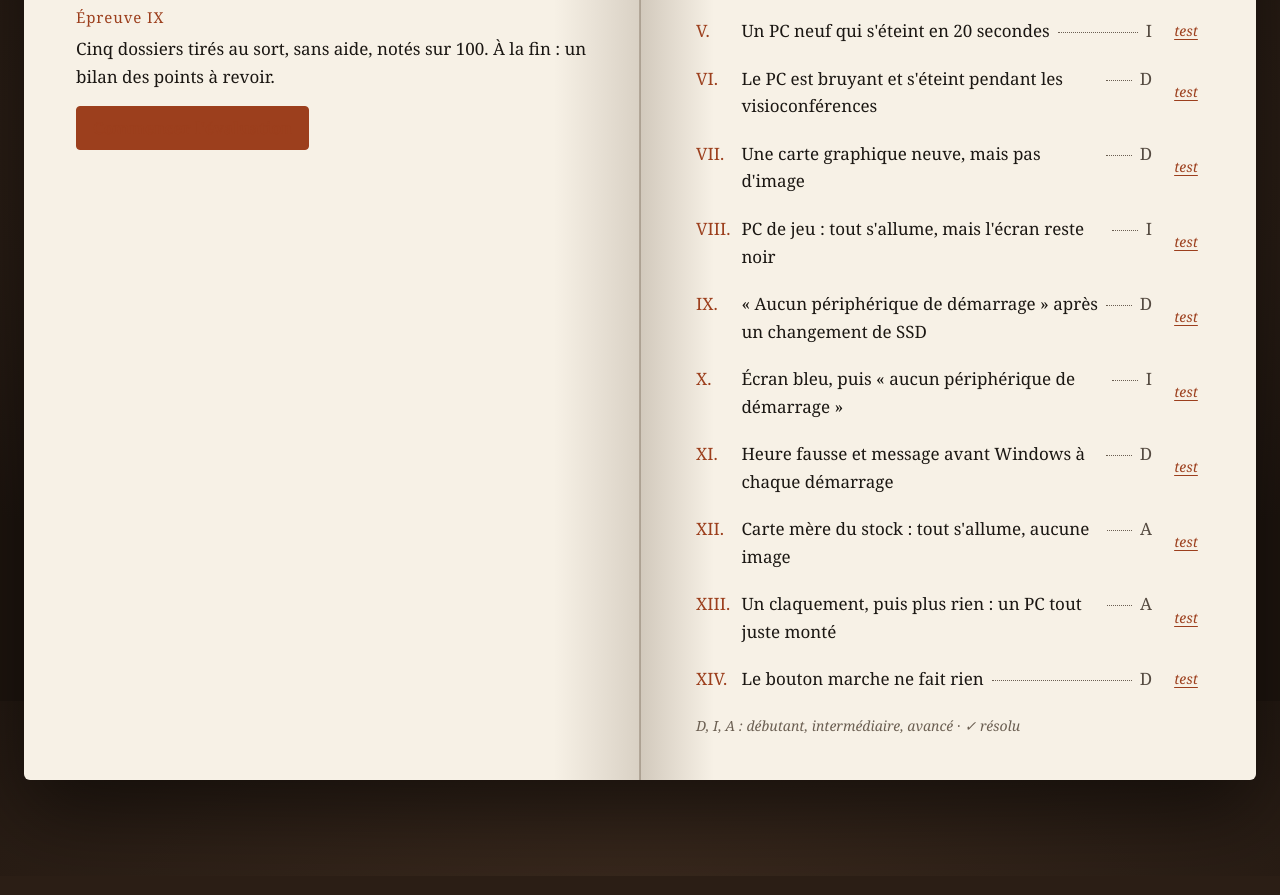
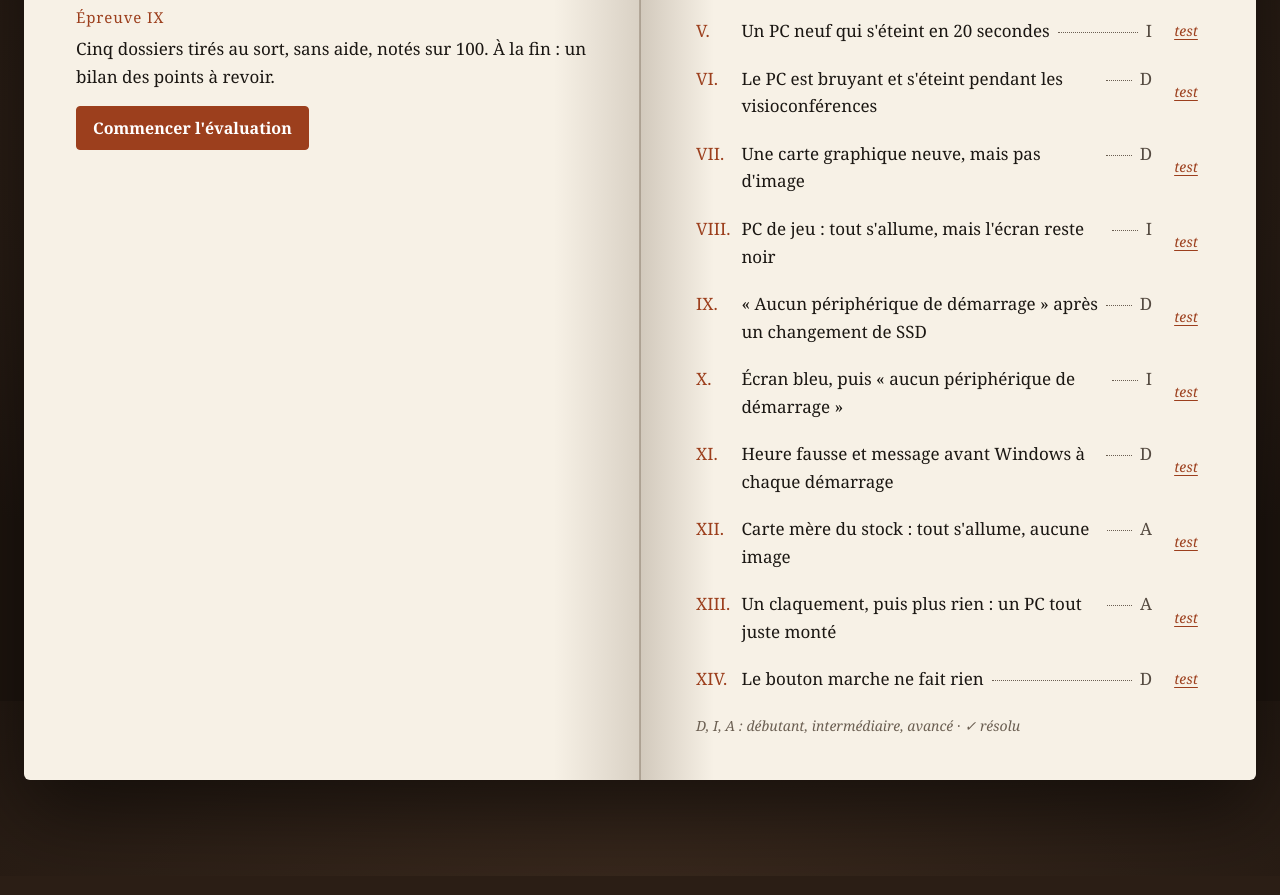
Before and after one commit to Marvin32165/centre-apprentissage-it, a plain HTML site: page atelier/pannes.html in a window 1280 px wide. Shown: the part 899-1794 px from the top of the page. Drawn offline with Linux system fonts and the light colour scheme.

Commit message:
Corriger le contraste du bouton d’évaluation de l’atelier

```diff
--- a/assets/style.css
+++ b/assets/style.css
@@ -745,6 +745,7 @@ body.livre .wrap.page { max-width: 84rem; }
   border-radius: 6px; box-shadow: 0 24px 40px -18px rgba(0, 0, 0, 0.6); font-family: var(--font-text); font-size: 1.0625rem; line-height: 1.62; color-scheme: light;
 }
 .livre-page a { color: var(--accent); }
+.livre-page a.btn:not(.ghost) { color: var(--on-accent); }
 .livre-page :focus-visible { outline-color: var(--accent); }
 @media (min-width: 64rem) {
   .livre-double { grid-template-columns: repeat(2, minmax(0, 1fr)); gap: 0; filter: drop-shadow(0 30px 40px rgba(0, 0, 0, 0.5)); }
```
